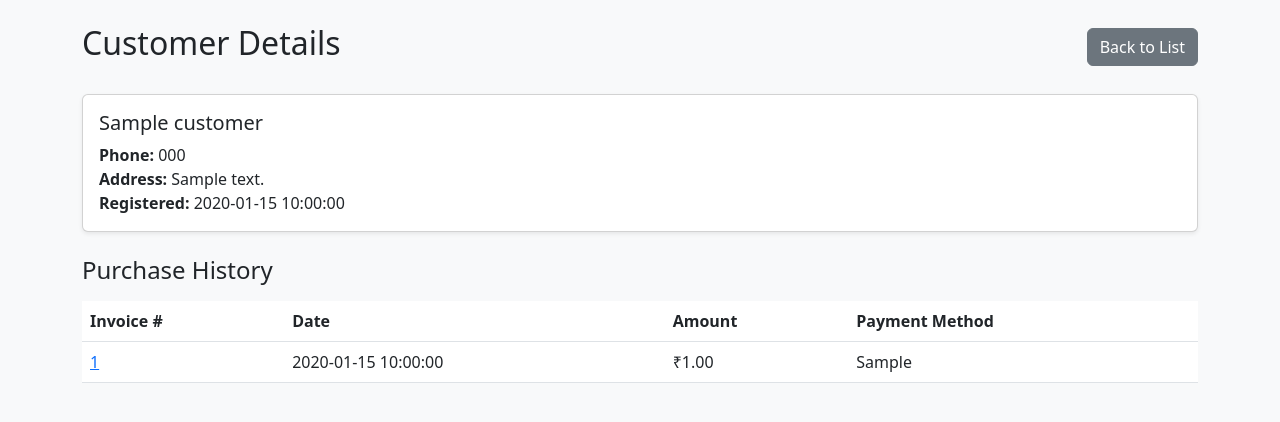
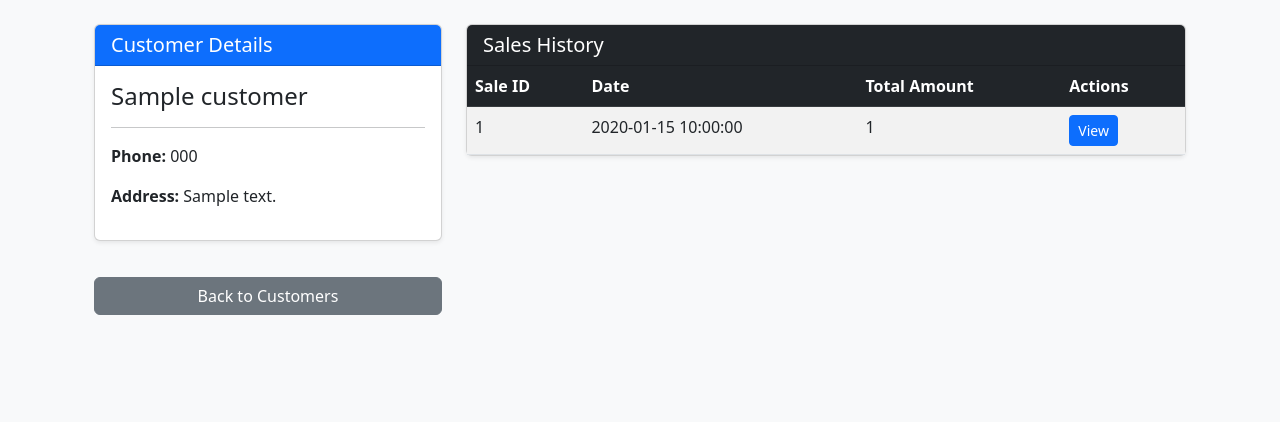
Before and after one commit to PrasadGhadge2211/PharmaApp, a Flask app: template pharmacy_app/templates/customers/view.html in a window 1280 px wide. Shown: the part 56-478 px from the top of the page. Run offline with Flask 3, Linux system fonts and the light colour scheme; the template is opened without the code that fills it: most values are stand-ins (such as "Sample title", 1, 10 or a date in 2020); some libraries are stand-ins or nearby versions.

Commit message:
Add files via upload

```diff
--- a/pharmacy_app/static/js/sales.js
+++ b/pharmacy_app/static/js/sales.js
@@ -92,13 +92,13 @@ document.addEventListener("DOMContentLoaded", function () {
         <span class="fw-bold">${customerData.name}</span>
         <small class="text-muted ms-1">(${customerData.phone || "No Phone"})</small>
      `;
-    hiddenCustomerIdInput.value = customerData.id;
+    hiddenCustomerIdInput.value = customerData._id;
     clearCustomerButton.style.display = "inline-block";
     customerSearchInput.value = "";
     customerSearchInput.placeholder = customerData.name;
     customerResultsContainer.innerHTML = "";
     customerResultsContainer.style.display = "none";
-    console.log(`Selected Customer ID: ${customerData.id}`);
+    console.log(`Selected Customer ID: ${customerData._id}`);
   }
 
   function resetCustomerSelection() {
--- a/pharmacy_app/templates/customers/view.html
+++ b/pharmacy_app/templates/customers/view.html
@@ -1,51 +1,63 @@
-{% extends "base.html" %} {% block content %}
-<div class="d-flex justify-content-between align-items-center mb-4">
-  <h2>Customer Details</h2>
-  <a href="{{ url_for('customers') }}" class="btn btn-secondary"
-    >Back to List</a
-  >
+{% extends "base.html" %}
+{% block content %}
+
+<div class="container-fluid mt-4">
+  <div class="row">
+    <!-- Customer Info -->
+    <div class="col-md-4">
+      <div class="card shadow-sm">
+        <div class="card-header bg-primary text-white">
+          <h5 class="mb-0">Customer Details</h5>
+        </div>
+        <div class="card-body">
+          <h4>{{ customer.name }}</h4>
+          <hr>
+          <p><strong>Phone:</strong> {{ customer.phone or 'N/A' }}</p>
+          <p><strong>Address:</strong> {{ customer.address or 'N/A' }}</p>
+        </div>
+      </div>
+      <a href="{{ url_for('customers') }}" class="btn btn-secondary mt-3 w-100">Back to Customers</a>
     </div>
 
-<div class="card mb-4">
-  <div class="card-body">
-    <h5 class="card-title">{{ customer['name'] }}</h5>
-    <p class="card-text">
-      <strong>Phone:</strong> {{ customer['phone'] or 'Not provided' }}<br />
-      <strong>Address:</strong> {{ customer['address'] or 'Not provided' }}<br />
-      <strong>Registered:</strong> {{ customer['date_registered'] }}
-    </p>
+    <!-- Sales History -->
+    <div class="col-md-8">
+      <div class="card shadow-sm">
+        <div class="card-header bg-dark text-white">
+          <h5 class="mb-0">Sales History</h5>
         </div>
-</div>
-
-<h4 class="mb-3">Purchase History</h4>
-{% if purchases %}
-<div class="table-responsive">
-  <table class="table">
-    <thead>
+        <div class="card-body p-0">
+          {% if sales %}
+          <table class="table table-striped mb-0">
+            <thead class="table-dark">
               <tr>
-        <th>Invoice #</th>
+                <th>Sale ID</th>
                 <th>Date</th>
-        <th>Amount</th>
-        <th>Payment Method</th>
+                <th>Total Amount</th>
+                <th>Actions</th>
               </tr>
             </thead>
             <tbody>
-      {% for sale in purchases %}
+              {% for sale in sales %}
               <tr>
+                <td>{{ sale._id }}</td>
+                <td>{{ sale.date }}</td>
+                <td>{{ sale.total_amount or 'N/A' }}</td>
                 <td>
-          <a
-            href="{{ url_for('view_invoice', invoice_number=sale['invoice_number']) }}"
-            >{{ sale['invoice_number'] }}</a
-          >
+                  <a href="{{ url_for('view_invoice', sale_id=sale._id) }}" class="btn btn-sm btn-primary">View</a>
                 </td>
-        <td>{{ sale['date'] }}</td>
-        <td>₹{{ "%.2f"|format(sale['total_amount']) }}</td>
-        <td>{{ sale['payment_method'] or 'Not specified' }}</td>
               </tr>
               {% endfor %}
             </tbody>
           </table>
+          {% else %}
+          <div class="p-3">
+            <p class="mb-0 text-muted">No sales found for this customer.</p>
           </div>
-{% else %}
-<p class="text-muted">No purchases found for this customer.</p>
-{% endif %} {% endblock %}
+          {% endif %}
+        </div>
+      </div>
+    </div>
+  </div>
+</div>
+
+{% endblock %}
--- a/pharmacy_app/templates/sales/new.html
+++ b/pharmacy_app/templates/sales/new.html
@@ -16,7 +16,7 @@
       <div class="search-container" style="position: relative;">
         <div id="customer-results" class="list-group search-results-list"></div>
       </div>
-      <input type="hidden" id="selected_customer_id" name="selected_customer_id" />
+      <input type="hidden" id="selected_customer_id" name="customer_id" value="">
       <div id="selected-customer-display" class="mt-2 form-text" style="min-height: 1.5em;">
       </div>
     </div>
```
Also changed, not shown: pharmacy_app/templates/customers/edit.html (added, +45 -0 lines), pharmacy_app/templates/customers/list.html (+15 -4 lines). Lines whose indentation alone changed are shown as unchanged.
